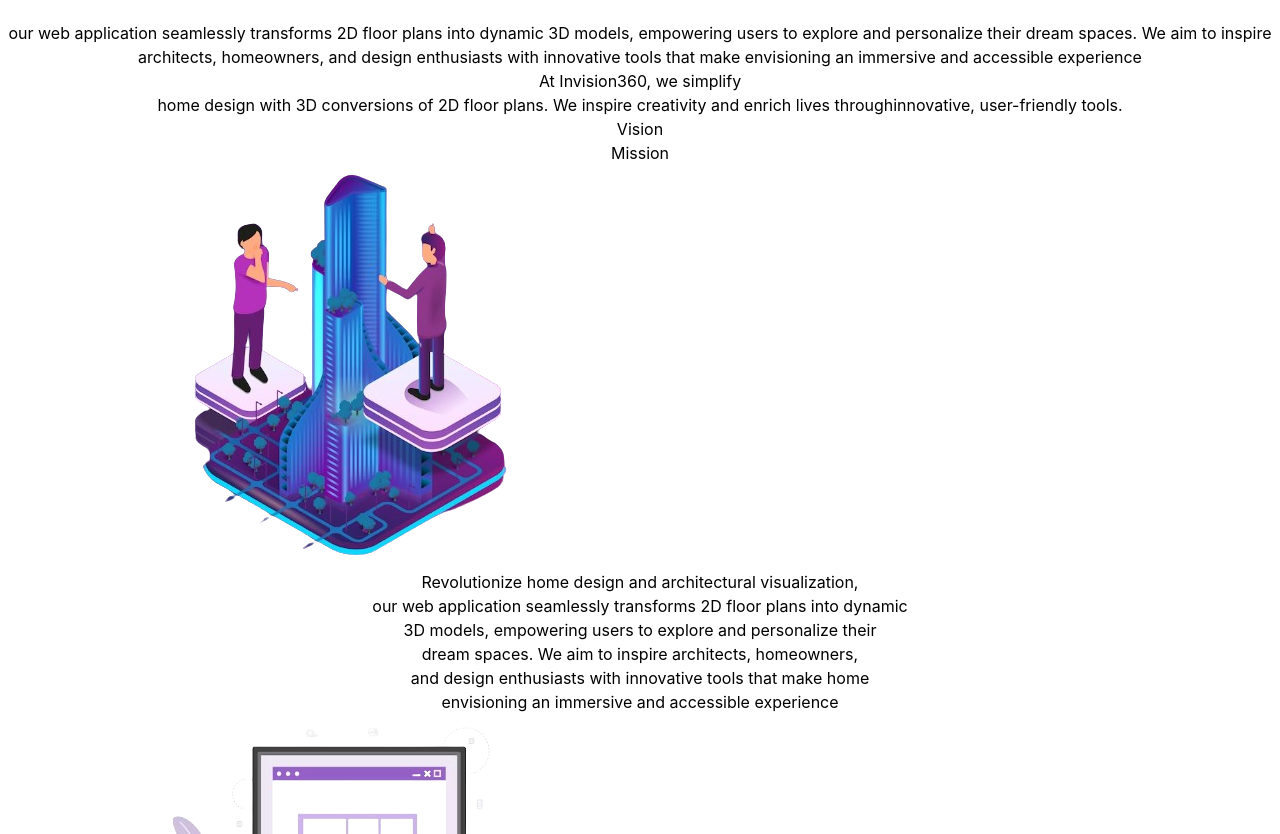
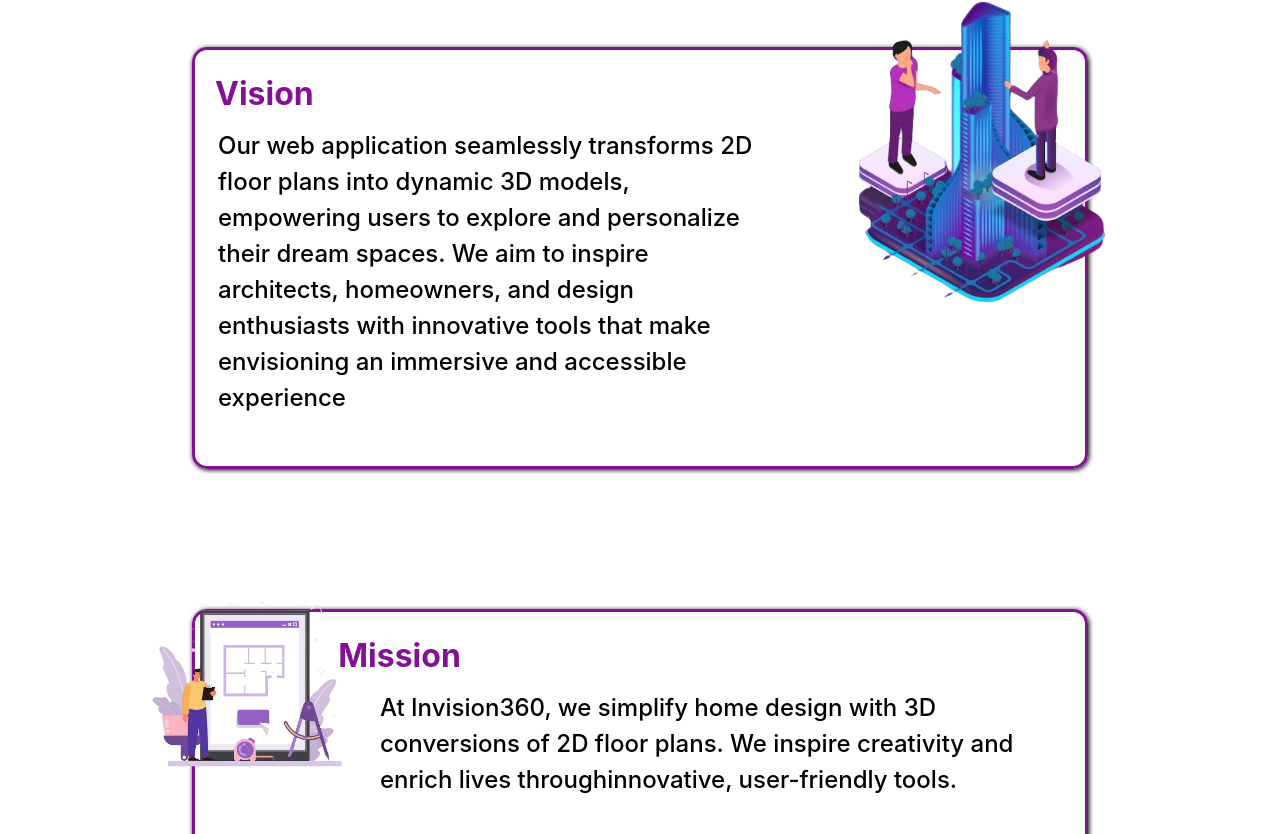
Before and after one commit to Invision36O/invision-frontend, a React (Vite) app: page / in a window 1280 px wide. Shown: the part 806-1640 px from the top of the page. Built offline with nearby package versions, Linux system fonts and the light colour scheme.

Commit message:
Landing Page

```diff
--- a/src/Components/Home.css
+++ b/src/Components/Home.css
@@ -36,13 +36,13 @@
 
 @media (max-width: 1600px) {
     .details h1 {
-      font-size: 2.2em; /* Adjust the font size for smaller screens */
+      font-size: 2.2em;
     }
   }
 
   @media (max-width: 1200px) {
     .details h1 {
-      font-size: 2em; /* Adjust the font size for even smaller screens */
+      font-size: 2em;
     }
   }
 
@@ -59,7 +59,7 @@
   }
 
   .details button::after {
-    content: '\2192'; /* Unicode arrow right character */
+    content: '\2192';
     position: absolute;
     top: 0;
     right: 100%;
@@ -73,7 +73,7 @@
   }
 
   .details button:hover {
-    padding-left: 50px; /* Adjust the value as needed */
+    padding-left: 50px;
   }
 
   .details button:hover::after {
@@ -85,3 +85,67 @@
     width: 160%;
     margin: 10% 20%;
 }
+
+.vision{
+  margin: 70px;
+  text-align: left;
+  width: 70%;
+  border: 3px solid #841195;
+  border-radius: 15px;
+  padding: 20px;
+  box-shadow: 1px 1px 5px;
+}
+
+.vision h1{
+  font-weight: 700;
+  margin: 0%;
+  font-size: xx-large;
+  color: #841195;
+  text-align: left;
+}
+
+.vision p{
+  font-size: x-large;
+  font-weight: 500;
+  padding: 10px 300px 30px 3px;
+}
+
+.vision img{
+  position: absolute;
+  right: 11%;
+  top: 100%;
+  height: 40%;
+}
+
+.mission{
+  margin: 70px;
+  text-align: left;
+  width: 70%;
+  border: 3px solid #841195;
+  border-radius: 15px;
+  padding: 20px;
+  box-shadow: 1px 1px 5px;
+  display: flex;
+}
+
+.mission h1{
+  font-weight: 700;
+  margin: 0%;
+  margin-left: 5%;
+  font-size: xx-large;
+  color: #841195;
+  text-align: left;
+}
+
+.mission p{
+  font-size: x-large;
+  font-weight: 500;
+  padding: 10px 30px 30px 80px;
+}
+
+.mission img{
+  margin-top: 2%;
+  height: 10%;
+  width: 10%;
+  scale: 250%;
+}
--- a/src/Components/Home.jsx
+++ b/src/Components/Home.jsx
@@ -8,39 +8,6 @@ export const Homepage = () => {
     <Navbar/>
     <div className="home-page">
       <div className="div">
-        {/* <div className="overlap">
-          <div className="rectangle" />
-          <p className="features">
-            <span className="text-wrapper">&nbsp;</span>
-            <span className="span">Features</span>
-          </p>
-          <div className="group">
-            <div className="overlap-group">
-              <p className="digitization-of"> Digitization of Scanned 2D Floor Plans</p>
-            </div>
-          </div>
-          <div className="group-2" />
-          <p className="p">Homeware Item 3D Model Generation</p>
-          <div className="rectangle-2" />
-          <div className="rectangle-3" />
-          <div className="rectangle-4" />
-          <div className="div-wrapper">
-            <p className="text-wrapper-2">2D Map to 3D Model Generation</p>
-          </div>
-          <div className="group-3">
-            <p className="text-wrapper-3">Interior Decor on 3D Model</p>
-          </div>
-          <div className="group-4">
-            <div className="text-wrapper-4">Front Elevation Customization</div>
-          </div>
-          <img className="element-removebg" alt="Element removebg" src="/Icons/2Dto3D.png" />
-          <img className="sofa" alt="Sofa" src="/Icons/sofa.png" />
-          <img className="img" alt="Element removebg" src="/Icons/interiordecor.png" />
-          <img className="element" alt="Element" src="/Icons/floorplan.png" />
-          <div className="rectangle-5" />
-          <div className="features-2"> Features</div>
-          <img className="screenshot" alt="Screenshot" src="Icons/frontelevation.png" />
-        </div> */}
 
           <div className="box">
             <div className="image">
@@ -53,28 +20,25 @@ export const Homepage = () => {
           </div>
 
           <div className="vision">
-            <h2>Vision</h2>
-            <p> our web application seamlessly transforms 2D floor plans into dynamic 3D models, empowering users to explore and personalize their dream spaces. We aim to inspire architects, homeowners, and design enthusiasts with innovative tools that make envisioning an immersive and accessible experience</p>
+            <h1>Vision</h1>
+            <p>Our web application seamlessly transforms 2D floor plans into dynamic 3D models, empowering users to explore and personalize their dream spaces. We aim to inspire architects, homeowners, and design enthusiasts with innovative tools that make envisioning an immersive and accessible experience</p>
+            <img alt="Screenshot" src="/Icons/vision.png" />
           </div>
 
-        <div className="overlap-4">
-          <div className="rectangle-7" />
-          <div className="rectangle-8" />
-          <p className="at-we">At Invision360, we simplify <br />home design with 3D conversions of 2D floor plans. We inspire creativity and enrich lives throughinnovative, user-friendly tools.</p>
-          <div className="text-wrapper-8">Vision</div>
-          <div className="text-wrapper-9">Mission</div>
-          <img className="screenshot-3" alt="Screenshot" src="/Icons/vision.png" />
-          <p className="revolutionize-home">
-            Revolutionize home design and architectural visualization,
-            <br />
-            our web application seamlessly transforms 2D floor plans into dynamic <br />
-            3D models, empowering users to explore and personalize their <br />
-            dream spaces. We aim to inspire architects, homeowners, <br />
-            and design enthusiasts with innovative tools that make home
-            <br /> envisioning an immersive and accessible experience
-          </p>
-          <img className="screenshot-4" alt="Screenshot" src="/Icons/mission.png" />
-        </div>
+          <div className="mission">
+          <img alt="Screenshot" src="/Icons/mission.png"/>
+            <div className="text">
+              <h1>Mission</h1>
+              <p>At Invision360, we simplify home design with 3D conversions of 2D floor plans. We inspire creativity and enrich lives throughinnovative, user-friendly tools.</p>
+            </div>
+          </div>
+
+          <div className="features">
+
+          </div>
+
+
+
       </div>
     </div>
   </>
```
